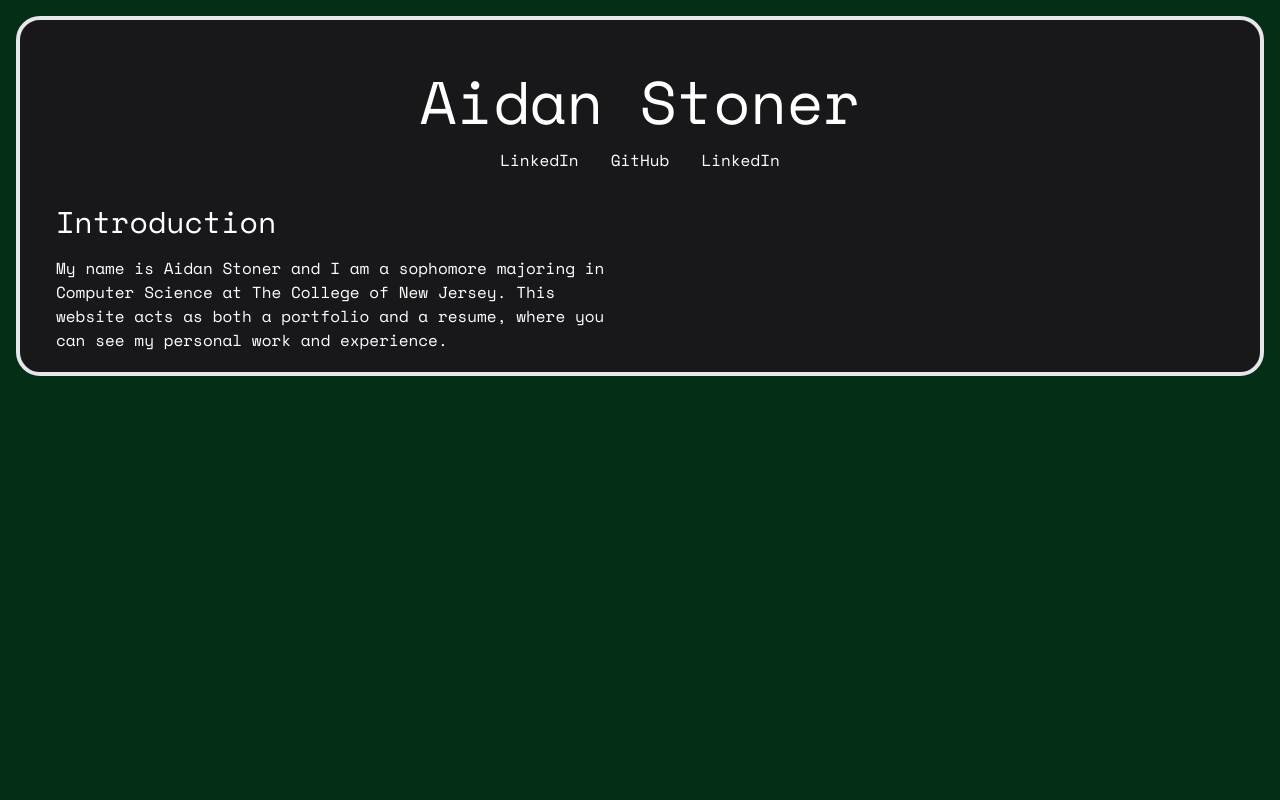
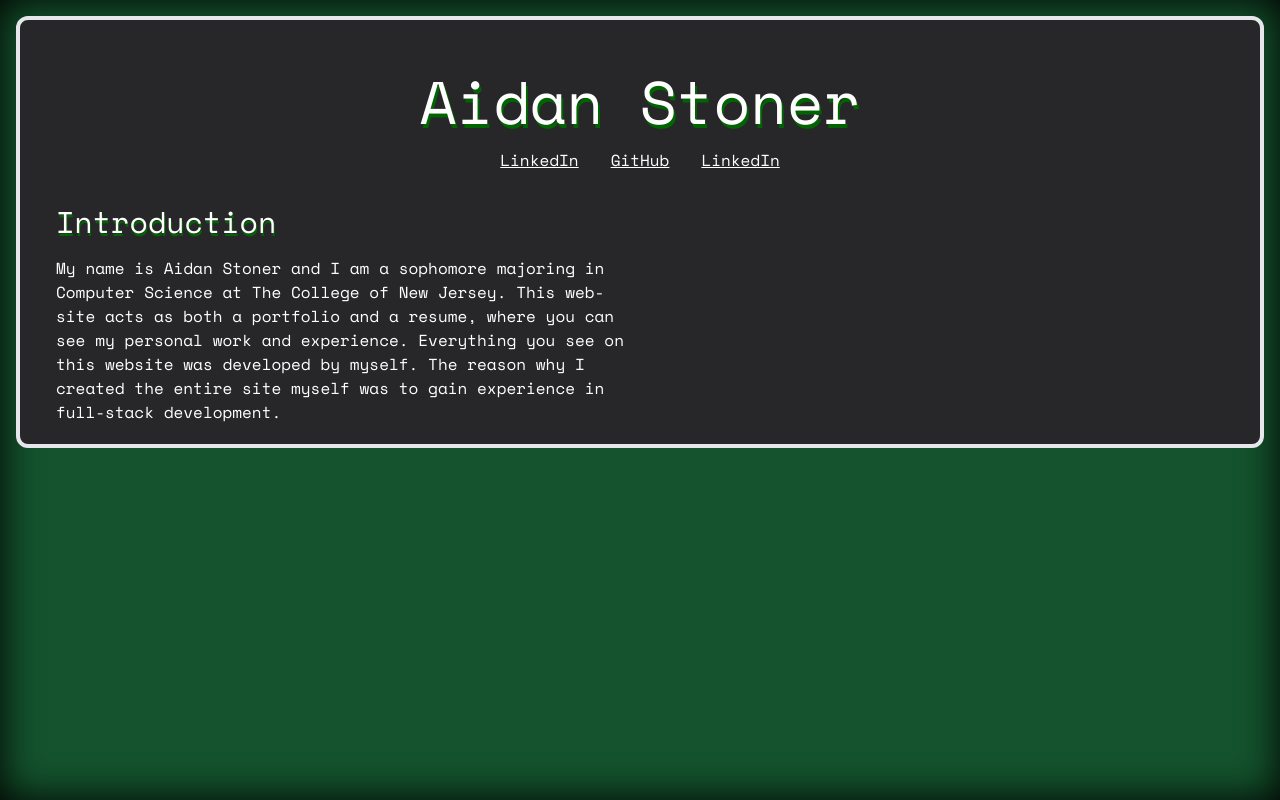
Before and after one commit to AidanS39/aidanstoner.com, a React (Vite) app in the folder frontend/: page / in a window 1280 px wide. Built offline with nearby package versions, Linux system fonts and the light colour scheme.

Commit message:
added green drop shadow

```diff
--- a/frontend/src/App.jsx
+++ b/frontend/src/App.jsx
@@ -3,8 +3,8 @@ import { useState } from 'react'
 const Paragraph = ({ text, title, direction}) => {
   return (
     <div className={`flex flex-col ${direction} `}>
-      <h3 className={`w-1/2 antialiased font-space pt-8 pb-4 px-4 text-white text-3xl`}>{title}</h3>
-      <p className={`w-1/2 font-space text-white text-left px-4`}>{text}</p>
+      <h3 className={`w-1/2 antialiased font-space pt-8 pb-4 px-4 text-white text-3xl drop-shadow-green-md`}>{title}</h3>
+      <p className={`w-1/2 font-space text-white text-left hyphens-auto px-4`}>{text}</p>
     </div>
   )
 }
@@ -13,12 +13,12 @@ const Header = () => {
   return (
     <div>
       <div>
-        <h1 className='antialiased font-space pt-8 pb-4 text-white text-center text-6xl select-none'>Aidan Stoner</h1>
+        <h1 className='antialiased font-space pt-8 pb-4 text-white text-center text-6xl drop-shadow-green-lg select-none'>Aidan Stoner</h1>
       </div>
       <div className='flex gap-8'>
-        <a href='https://www.linkedin.com/in/aidanstoner' className='flex-auto text-white text-right font-space hover:underline'>LinkedIn</a>
-        <a href='https://github.com/AidanS39' className='flex-4 text-white text-center font-space hover:underline'>GitHub</a>
-        <a href='https://www.linkedin.com/in/aidanstoner' className='flex-auto text-white text-left font-space hover:underline'>LinkedIn</a>
+        <a href='https://www.linkedin.com/in/aidanstoner' className='flex-auto text-white text-right font-space hover:drop-shadow-green-sm underline'>LinkedIn</a>
+        <a href='https://github.com/AidanS39' className='flex-4 text-white text-center font-space hover:drop-shadow-green-sm underline'>GitHub</a>
+        <a href='https://www.linkedin.com/in/aidanstoner' className='flex-auto text-white text-left font-space hover:drop-shadow-green-sm underline'>LinkedIn</a>
       </div>
     </div>
   )
@@ -26,11 +26,11 @@ const Header = () => {
 
 function App() {
 
-  const introParagraph="My name is Aidan Stoner and I am a sophomore majoring in Computer Science at The College of New Jersey. This website acts as both a portfolio and a resume, where you can see my personal work and experience."
+  const introParagraph="My name is Aidan Stoner and I am a sophomore majoring in Computer Science at The College of New Jersey. This website acts as both a portfolio and a resume, where you can see my personal work and experience. Everything you see on this website was developed by myself. The reason why I created the entire site myself was to gain experience in full-stack development."
 
   return (
-    <div className='min-h-screen p-2 bg-green-950'>
-      <div className='p-5 m-2 bg-zinc-900 border-4 rounded-3xl'>
+    <div className='min-h-screen p-2 bg-green-900 shadow-inner-xl'>
+      <div className='p-5 m-2 bg-zinc-800 border-4 rounded-xl'>
         <Header />
         <Paragraph title='Introduction' text={introParagraph} direction='items-start' />
       </div>
--- a/frontend/tailwind.config.js
+++ b/frontend/tailwind.config.js
@@ -7,11 +7,14 @@ export default {
   theme: {
     extend: {
       boxShadow: {
-        'inner-xl': 'inset 0 50px 100px 0 rgb(0 0 0 / 0.65)'
+        'inner-xl': 'inset 0px 0px 40px 0 rgba(0, 0, 0, 1.00)'
       },
       dropShadow: {
-        'normal': '0 10px 10px rgb(0 0 0 / 0.60)',
-        '3xl': '0 10px 20px rgb(0 0 0 / 0.60)'
+        'normal': '0 10px 20px rgba(0, 0, 0, 0.60)',
+        '3xl': '0 35px 35px rgba(0, 0, 0, 0.60)',
+        'green-lg': '2px 4px 0px rgba(0, 100, 0, 1.00)',
+        'green-sm': '1px 2px 0px rgba(0, 100, 0, 1.00)',
+        'green-md': '1.5px 3px 0px rgba(0, 100, 0, 1.00)',
       },
       fontFamily:{
         space: ["Space Mono", "sans-serif"]
```
